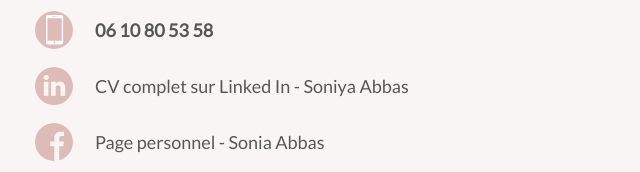
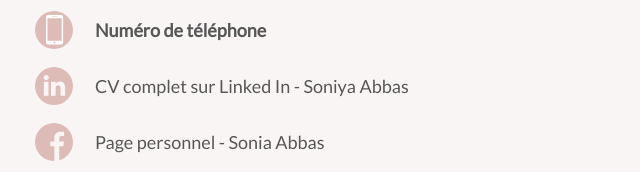
Before and after one commit to soniyabbas/digital-carte, a plain HTML site: page index.html in a window 1280 px wide. Shown: the part 407-579 px from the top of the page, 233-873 px from the left. Drawn offline with nearby package versions, Linux system fonts and the light colour scheme.

Commit message:
Update index.html

```diff
--- a/index.html
+++ b/index.html
@@ -60,7 +60,7 @@
 						<img class="icon" src="assets/icon-phonemob.svg" alt="Phone Icon">
 					</div>
 					<div class="col is-8">
-						<p class="text-detail"><b>06 10 80 53 58</b></p>
+						<p class="text-detail"><b>Numéro de téléphone</b></p>
 					</div>
 				</div>
 			</div>
```
